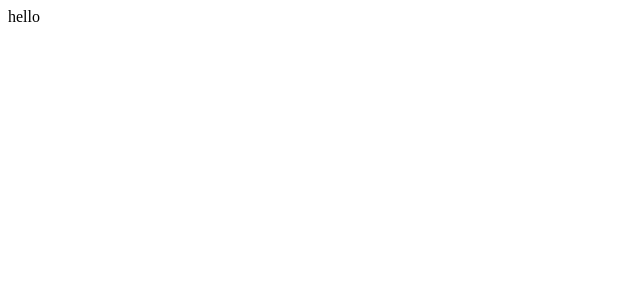
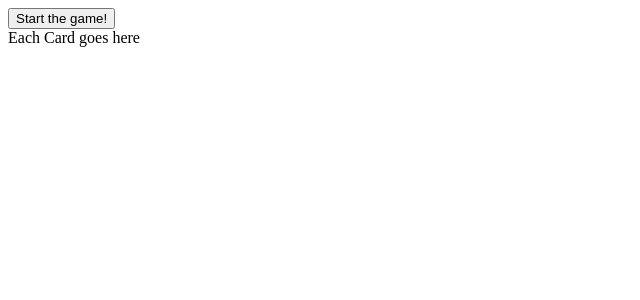
Before and after one commit to mlight06/Memory_game, a React app: page / in a window 1280 px wide. Shown: the top 300 px of the page, without its empty margins (0-640 px from the left). Built offline with nearby package versions, Linux system fonts and the light colour scheme; the HTML template or start-up script is replaced by a standard one.

Commit message:
created Card component

```diff
--- a/client/src/components/App.jsx
+++ b/client/src/components/App.jsx
@@ -1,7 +1,22 @@
 import React from 'react';
+import Card from './Card';
 
 export default function App() {
+  const cardType = ['one', 'one', 'two', 'two', 'three', 'three', 'four',
+    'four', 'five', 'five', 'six', 'six'];
+
+  // will randomize the order in which cards are placed
+  function shuffle() {
+    console.log('shuffling');
+    const currentCard = Math.floor(Math.random() * cardType.length);
+    console.log('currentCard', currentCard);
+  }
   return (
-    <div>hello</div>
+    <div>
+      <button onClick={shuffle}>Start the game!</button>
+      <div id="initialcards">
+        <Card />
+      </div>
+    </div>
   );
 }
--- /dev/null
+++ b/client/src/components/Card.jsx
@@ -0,0 +1,14 @@
+import React, { useState } from 'react';
+
+export default function Card() {
+  const { cardImage, setCardImage } = useState('');
+  const { startImage, setStartImage } = useState('');
+  const { cardFlipped, setCardFlipped } = useState(false);
+  return (
+    <div id="eachcard">
+      {cardFlipped ? cardImage : startImage}
+      Each Card goes here
+
+    </div>
+  );
+}
```
